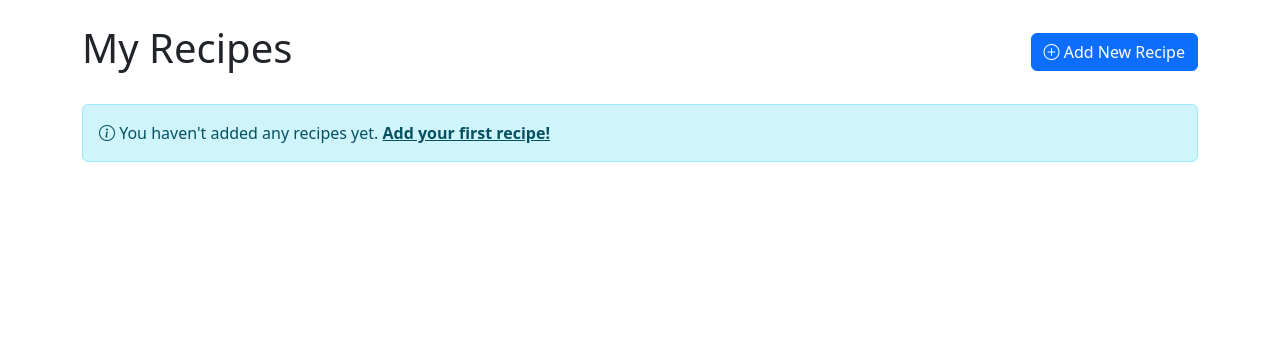
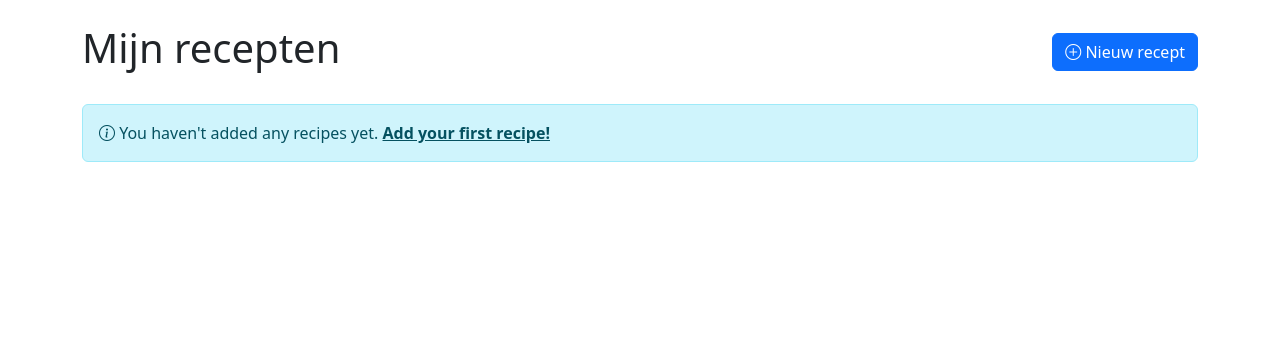
Before and after one commit to JasperK04/recipe_site, a Flask app: page /recipes/my-recipes in a window 1280 px wide. Shown: the part 56-420 px from the top of the page. Run offline with Flask 3, Linux system fonts and the light colour scheme; the visitor is signed in with stand-in values (Sample User, id 1); data that the repository does not hold is empty; some libraries are stand-ins or nearby versions.

Commit message:
translate english to dutch

```diff
--- a/app/templates/recipes/my_recipes.html
+++ b/app/templates/recipes/my_recipes.html
@@ -1,12 +1,12 @@
 {% extends "base.html" %}
 
-{% block title %}My Recipes - Recipe Site{% endblock %}
+{% block title %}Mijn recepten{% endblock %}
 
 {% block content %}
 <div class="d-flex justify-content-between align-items-center mb-4">
-    <h1>My Recipes</h1>
+    <h1>Mijn recepten</h1>
     <a href="{{ url_for('recipes.add_recipe') }}" class="btn btn-primary">
-        <i class="bi bi-plus-circle"></i> Add New Recipe
+        <i class="bi bi-plus-circle"></i> Nieuw recept
     </a>
 </div>
 
```
